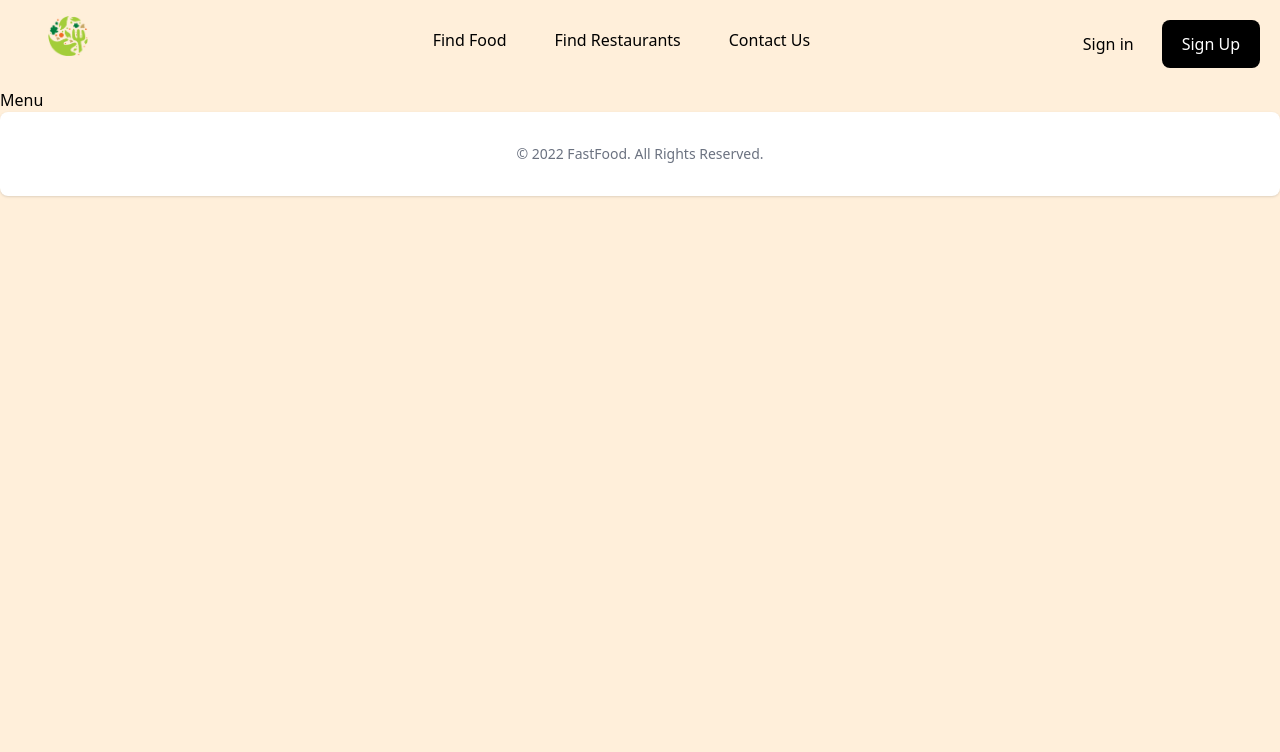
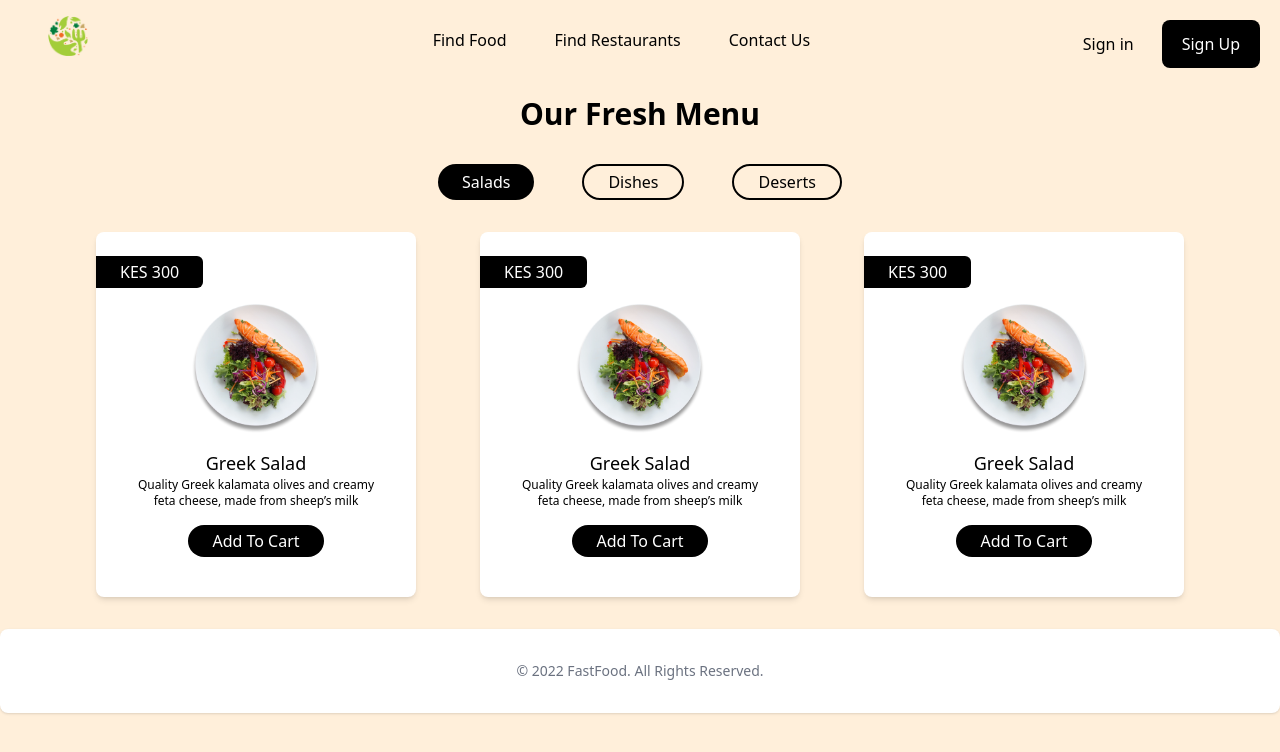
Before and after one commit to EdwinWalela/fastfood, a React (Create React App) app: page /menu in a window 1280 px wide. Shown: the top 752 px of the page. Built offline with nearby package versions, Linux system fonts and the light colour scheme.

Commit message:
create menu cards

```diff
--- a/src/pages/Menu/index.js
+++ b/src/pages/Menu/index.js
@@ -1,7 +1,35 @@
 const Menu = () =>{
   return (
-    <div>
-      <h1>Menu</h1>
+    <div className="my-2">
+      <h1 className="text-3xl font-bold text-center">Our Fresh Menu</h1>
+      <div className="flex justify-center my-6">
+        <button className="bg-black text-white py-1  px-6 mx-6 rounded-full my-2">Salads</button>
+        <button className="border-black border-2  py-1  px-6 mx-6 rounded-full my-2">Dishes</button>
+        <button className="border-black border-2 py-1  px-6 mx-6 rounded-full my-2">Deserts</button>
+      </div>
+      <div className="mt-2 mb-8 px-14 flex justify-center">
+        <div className="shadow-md bg-white py-6 mx-8 text-center w-80 rounded-lg">
+          <h3 className="text-left bg-black text-white pl-6 py-1 rounded-tr-md rounded-br-md w-1/3">KES 300</h3>
+          <img src="/assets/img/food-landing.png" className="px-8 my-4 w-48 block m-auto" alt=""/>
+          <h2 className="text-lg font-medium px-8 ">Greek Salad</h2>
+          <p className="text-xs px-8 ">Quality Greek kalamata olives and creamy feta cheese, made from sheep’s milk</p>
+          <button className="bg-black text-white py-1  px-6 mx-6 rounded-full my-4">Add To Cart</button>
+        </div>
+        <div className="shadow-md bg-white py-6 mx-8 text-center w-80 rounded-lg">
+          <h3 className="text-left bg-black text-white pl-6 py-1 rounded-tr-md rounded-br-md w-1/3">KES 300</h3>
+          <img src="/assets/img/food-landing.png" className="px-8 my-4 w-48 block m-auto" alt=""/>
+          <h2 className="text-lg font-medium px-8 ">Greek Salad</h2>
+          <p className="text-xs px-8 ">Quality Greek kalamata olives and creamy feta cheese, made from sheep’s milk</p>
+          <button className="bg-black text-white py-1  px-6 mx-6 rounded-full my-4">Add To Cart</button>
+        </div>
+        <div className="shadow-md bg-white py-6 mx-8 text-center w-80 rounded-lg">
+          <h3 className="text-left bg-black text-white pl-6 py-1 rounded-tr-md rounded-br-md w-1/3">KES 300</h3>
+          <img src="/assets/img/food-landing.png" className="px-8 my-4 w-48 block m-auto" alt=""/>
+          <h2 className="text-lg font-medium px-8 ">Greek Salad</h2>
+          <p className="text-xs px-8 ">Quality Greek kalamata olives and creamy feta cheese, made from sheep’s milk</p>
+          <button className="bg-black text-white py-1  px-6 mx-6 rounded-full my-4">Add To Cart</button>
+        </div>
+      </div>
     </div>
   )
 }
```
